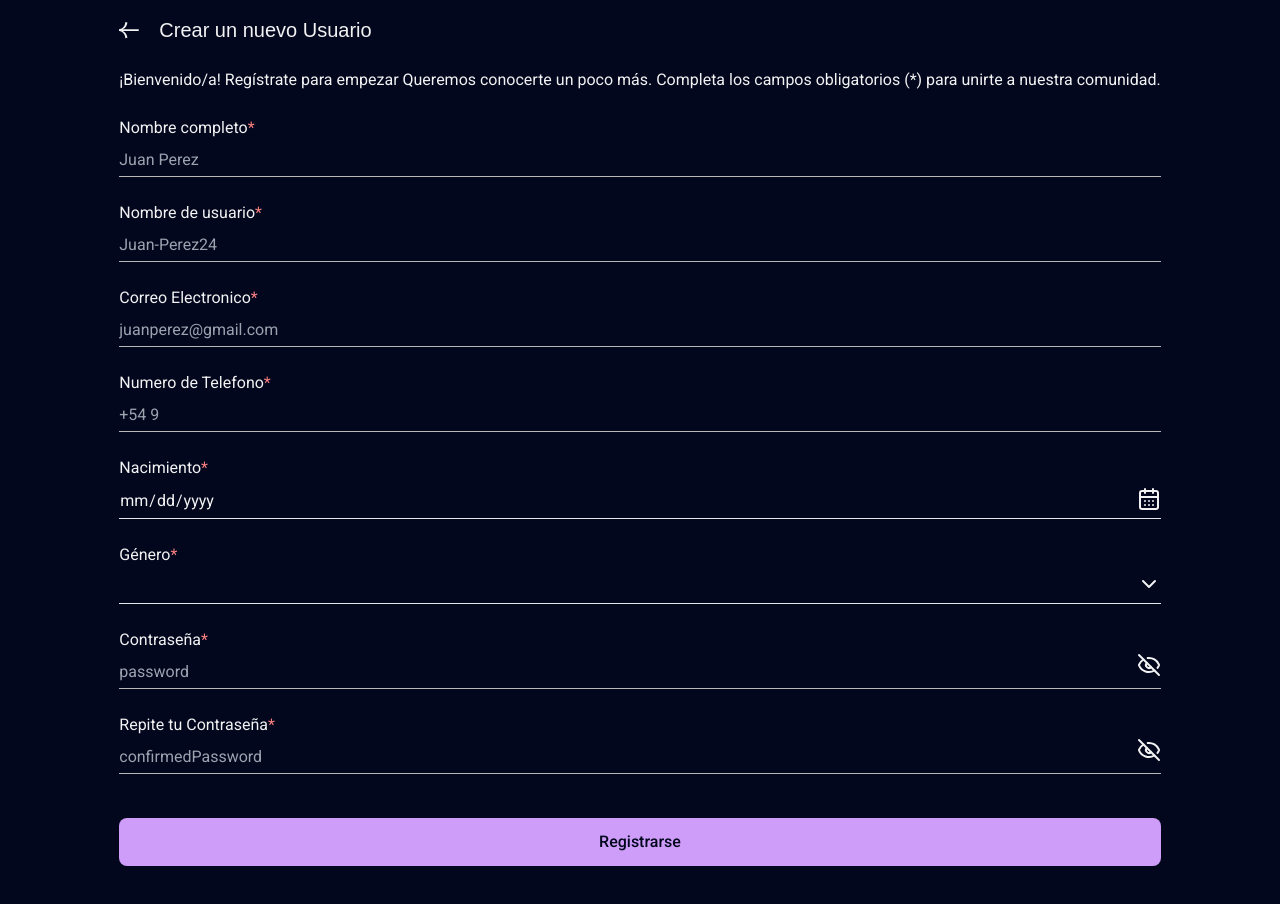
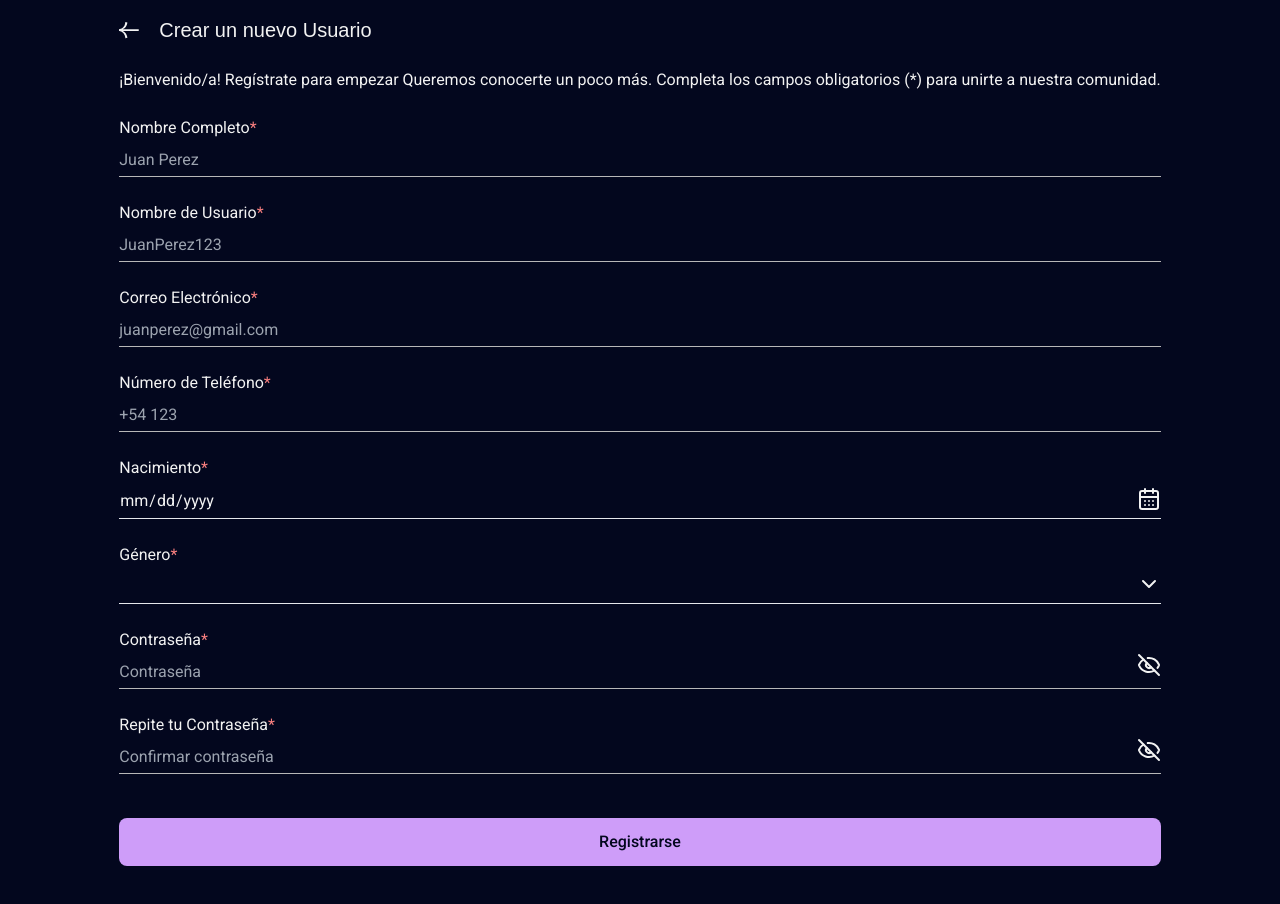
Before and after one commit to igrowker/i004-crewland-front, a Next.js app: page /auth/register in a window 1280 px wide. Shown: the top 904 px of the page. Built offline with nearby package versions, Linux system fonts and the light colour scheme; a web font is replaced by a local one.

Commit message:
fix: corregir textos

```diff
--- a/src/app/auth/login/page.tsx
+++ b/src/app/auth/login/page.tsx
@@ -11,6 +11,7 @@ import { User, Check } from 'lucide-react'
 import { FormState, login } from '@/lib'
 
 export default function LoginPage() {
+
   const [errors, setErrors] = useState<{ type: string, message: string }>({ type: '', message: '' })
   const [formState, formAction] = useActionState(login, {
     success: false,
--- a/src/app/auth/register/page.tsx
+++ b/src/app/auth/register/page.tsx
@@ -56,7 +56,7 @@ export default function Register() {
         <form className="flex flex-col py-4 gap-6">
           <ReusableInput
             id="name"
-            label="Nombre completo"
+            label="Nombre Completo"
             placeholder="Juan Perez"
             onChange={(e) => handleChange(e)}
             error={errors.name}
@@ -65,8 +65,8 @@ export default function Register() {
           <ReusableInput
             id="username"
             type="text"
-            label="Nombre de usuario"
-            placeholder="Juan-Perez24"
+            label="Nombre de Usuario"
+            placeholder="JuanPerez123"
             onChange={(e) => handleChange(e)}
             error={errors.username}
             isRequired
@@ -74,7 +74,7 @@ export default function Register() {
           <ReusableInput
             id="email"
             type="email"
-            label="Correo Electronico"
+            label="Correo Electrónico"
             placeholder="juanperez@gmail.com"
             onChange={(e) => handleChange(e)}
             error={errors.email}
@@ -82,8 +82,8 @@ export default function Register() {
           />
           <ReusableInput
             id="tel"
-            label="Numero de Telefono"
-            placeholder="+54 9"
+            label="Número de Teléfono"
+            placeholder="+54 123"
             onChange={(e) => handleChange(e)}
             error={errors.tel}
             isRequired
@@ -110,7 +110,7 @@ export default function Register() {
             type="password"
             label="Contraseña"
             password
-            placeholder="password"
+            placeholder="Contraseña"
             onChange={(e) => handleChange(e)}
             error={errors.password}
             isRequired
@@ -120,7 +120,7 @@ export default function Register() {
             type="password"
             label="Repite tu Contraseña"
             password
-            placeholder="confirmedPassword"
+            placeholder="Confirmar contraseña"
             onChange={(e) => setConfirmPassword(e.target.value)}
             error={errors.confirmPassword}
             isRequired
```
